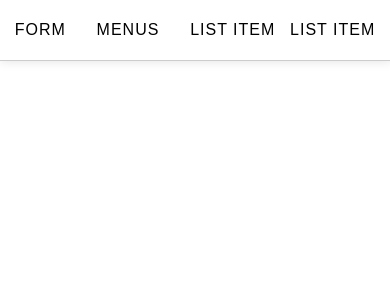
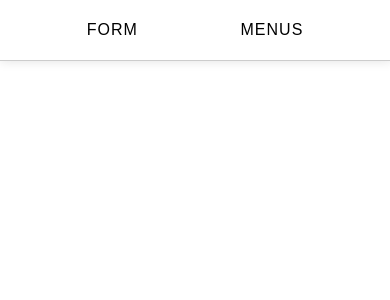
Before and after one commit to savus/testing-vite-react, a React (Vite) app: page / in a window 390 px wide. Shown: the top 300 px of the page. Built offline with nearby package versions, Linux system fonts and the light colour scheme.

Commit message:
Work on tracking active link state
created a provider to track state of clicked navbar links to highlight exclusively when clicked. TASK: fix bug that's causing this feature to be unresponsive

```diff
--- a/src/App.tsx
+++ b/src/App.tsx
@@ -1,5 +1,5 @@
-import { FullBodyElement } from "./Components/FullBodyElement.js";
 import { Header } from "./Components/Header.js";
+import { ActiveLinkProvider } from "./Components/Providers/ActiveLinkProvider.js";
 import { DropdownMenuStateProvider } from "./Components/Providers/DropdownMenuStateProvider.js";
 import "./css/index.css";
 import "./js/index.js";
@@ -7,11 +7,11 @@ import "./js/index.js";
 function App() {
   return (
     <>
-      <DropdownMenuStateProvider>
-        <FullBodyElement>
+      <ActiveLinkProvider>
+        <DropdownMenuStateProvider>
           <Header />
-        </FullBodyElement>
-      </DropdownMenuStateProvider>
+        </DropdownMenuStateProvider>
+      </ActiveLinkProvider>
     </>
   );
 }
--- a/src/Components/FullBodyElement.tsx
+++ /dev/null
@@ -1,5 +0,0 @@
-import type { ReactNode } from "react";
-
-export const FullBodyElement = ({ children }: { children: ReactNode }) => {
-  return <div className="full-body">{children}</div>;
-};
--- a/src/Components/Header.tsx
+++ b/src/Components/Header.tsx
@@ -1,3 +1,4 @@
+import { DropdownMenu } from "./DropdownMenu";
 import { Navbar } from "./Navbar";
 import { NavItem } from "./NavItem";
 import { useDropdownContext } from "./Providers/DropdownMenuStateProvider";
@@ -7,10 +8,12 @@ export const Header = () => {
   return (
     <header className="main-header">
       <Navbar>
-        <li className="nav-item">Form</li>
-        <NavItem menuRef={dropdownRef} />
-        <li className="nav-item">list item</li>
-        <li className="nav-item">list item</li>
+        <NavItem text="Form" activeStatename="form" />
+        <NavItem text="Menus" activeStatename="menus" menuRef={dropdownRef}>
+          <DropdownMenu />
+        </NavItem>
+        {/* <NavItem text="Gallery" activeStatename="none" /> */}
+        {/* <NavItem text="List Item" activeStatename="none" /> */}
       </Navbar>
       {/* <Modal></Modal> */}
     </header>
--- a/src/Components/NavItem.tsx
+++ b/src/Components/NavItem.tsx
@@ -1,26 +1,39 @@
-import type { RefObject } from "react";
+import type { ReactNode, RefObject } from "react";
 import { useDropdownContext } from "./Providers/DropdownMenuStateProvider";
 import { DropdownMenu } from "./DropdownMenu";
+import { useActiveLinkContext } from "./Providers/ActiveLinkProvider";
+import type { TActiveLink } from "../types";
 
 export const NavItem = ({
+  text,
+  activeStateName,
+  children,
   menuRef,
 }: {
+  text: string;
+  activeStatename: TActiveLink;
+  children?: ReactNode;
   menuRef?: RefObject<HTMLLIElement | null>;
 }) => {
   const { dropdownMenu, setDropdownMenu } = useDropdownContext();
+  const { activeLink, setActiveLink } = useActiveLinkContext();
+  const isLinkActive = (linkState: TActiveLink, currentState: TActiveLink) =>
+    linkState === currentState ? "active" : "";
 
   return (
     <li className="nav-item" ref={menuRef}>
       <a
+        className={isLinkActive(activeLink, activeStateName)}
         href="#"
         onClick={() => {
-          const toggleState = dropdownMenu === "menus" ? "none" : "menus";
-          setDropdownMenu(toggleState);
+          // const toggleState = dropdownMenu === "menus" ? "none" : "menus";
+          // setDropdownMenu(toggleState);
+          setActiveLink("form");
         }}
       >
-        Menus
+        {text}
       </a>
-      <DropdownMenu />
+      {children}
     </li>
   );
 };
--- /dev/null
+++ b/src/Components/Providers/ActiveLinkProvider.tsx
@@ -0,0 +1,22 @@
+import { createContext, useContext, useState, type ReactNode } from "react";
+import type { TActiveLink, TActiveLinkContext } from "../../types";
+
+const ActiveLinkContext = createContext<TActiveLinkContext>(
+  {} as TActiveLinkContext
+);
+
+export const ActiveLinkProvider = ({ children }: { children: ReactNode }) => {
+  const [activeLink, setActiveLink] = useState<TActiveLink>("none");
+  return (
+    <ActiveLinkContext.Provider
+      value={{
+        activeLink,
+        setActiveLink,
+      }}
+    >
+      {children}
+    </ActiveLinkContext.Provider>
+  );
+};
+
+export const useActiveLinkContext = () => useContext(ActiveLinkContext);
--- a/src/css/navbar.css
+++ b/src/css/navbar.css
@@ -20,6 +20,10 @@
 .navbar .navbar-nav .nav-item a {
   padding: 0.8rem 1rem;
   color: #000;
+}
+
+.navbar .navbar-nav .nav-item a.active {
+  color: var(--color-link);
 }
 
 .nav-item .dropdown-menu {
```
Also changed, not shown: src/types.ts (+7 -0 lines).
